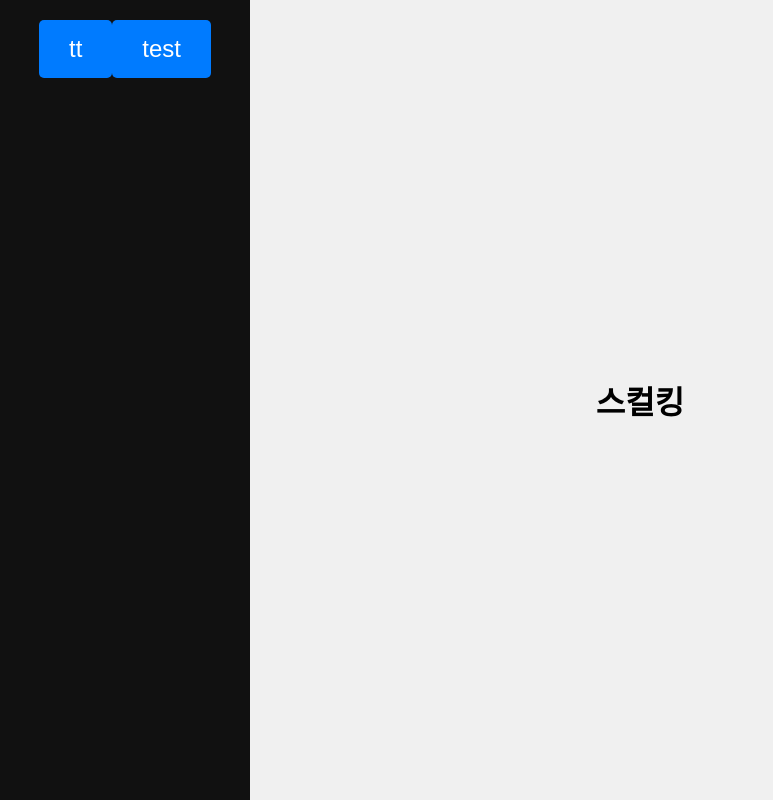
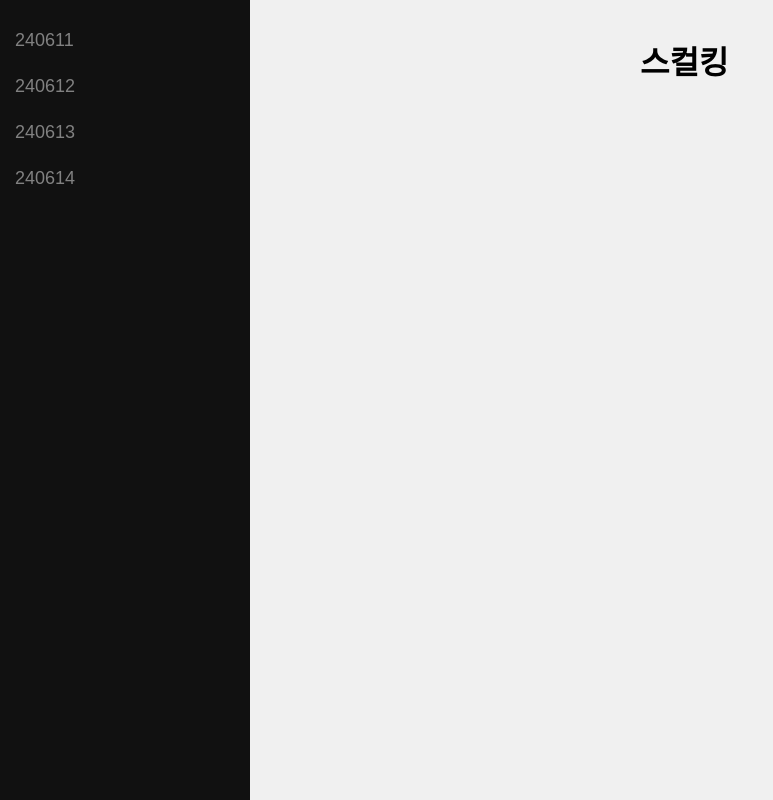
Before and after one commit to hyeongjun-Ham/skull-score, a React (Create React App) app: page /score in a window 1280 px wide. Shown: the whole page, without its empty margins (0-773 px from the left). Built offline with nearby package versions, Linux system fonts and the light colour scheme.

Commit message:
[Feat] 목데이터 생성 및 사이드바 날짜 삽입

```diff
--- a/src/components/Sidebar.js
+++ b/src/components/Sidebar.js
@@ -1,18 +1,31 @@
-import React from "react";
+import React, { useEffect, useState } from "react";
 import { useNavigate } from "react-router-dom";
 import '../styles/Sidebar.css'
+import mockData from '../data/mockdatedata.json'
 
-const Sidebar = () =>{
+const Sidebar = () => {
     const navigate = useNavigate();
+    const [dates, setDates] = useState([]);
 
-    const toScore = () =>{
-        navigate('/score');
+    useEffect(() => {
+        if (mockData && mockData.data && Array.isArray(mockData.data.dateList)) {
+            setDates(mockData.data.dateList);
+        } else {
+            console.error('Data format is incorrect');
+        }
+    }, []);
+
+    const toScore = (id) => {
+        navigate(`/score/${id}`);
     };
 
     return (
         <div className="sidebar">
-            <button> tt </button>
-            <button> test </button>
+            {dates.map(date => (
+                <button key={date.id} onClick={() => toScore(date.id)}>
+                    {date.date}
+                </button>
+            ))}
         </div>
     );
 };
--- /dev/null
+++ b/src/data/mockdatedata.json
@@ -0,0 +1,10 @@
+{
+    "data": {
+        "dateList": [
+            {"id" : 1, "date" : "240611"},
+            {"id" : 2, "date" : "240612"},
+            {"id" : 3, "date" : "240613"},
+            {"id" : 4, "date" : "240614"}
+        ]
+    }
+}
--- a/src/pages/Score/Score.js
+++ b/src/pages/Score/Score.js
@@ -1,11 +1,12 @@
 import React from 'react';
 import Sidebar from '../../components/Sidebar';
+import '../../styles/Score.css'
 
 const Score = () => {
     return (
         <div>
             <Sidebar />
-            <h1>스컬킹</h1>
+            <h1 className='top'>스컬킹</h1>
         </div>
     );
 };
--- a/src/styles/Home.css
+++ b/src/styles/Home.css
@@ -1,5 +1,6 @@
 /* Home.css */
-body, html {
+body,
+html {
     height: 100%;
     margin: 0;
     display: flex;
--- /dev/null
+++ b/src/styles/Score.css
@@ -0,0 +1,8 @@
+.top {
+    color: black;
+    position: fixed;
+    top: 1rem;
+    left: 100;
+    right: 100;
+    bottom: 50;
+}
--- a/src/styles/Sidebar.css
+++ b/src/styles/Sidebar.css
@@ -1,4 +1,3 @@
-/* Sidebar.css */
 .sidebar {
     height: 100%;
     width: 250px;
@@ -7,16 +6,23 @@
     left: 0;
     background-color: #111;
     padding-top: 20px;
+    overflow-y: auto;
 }
 
-.sidebar a {
+.sidebar button {
+    display: block;
+    width: 100%;
     padding: 10px 15px;
-    text-decoration: none;
     font-size: 18px;
     color: #818181;
-    display: block;
+    background: none;
+    border: none;
+    text-align: left;
+    cursor: pointer;
+    margin-bottom: 5px; /* 버튼 간의 간격 추가 */
 }
 
-.sidebar a:hover {
+.sidebar button:hover {
     color: #f1f1f1;
+    background-color: #333;
 }
```
